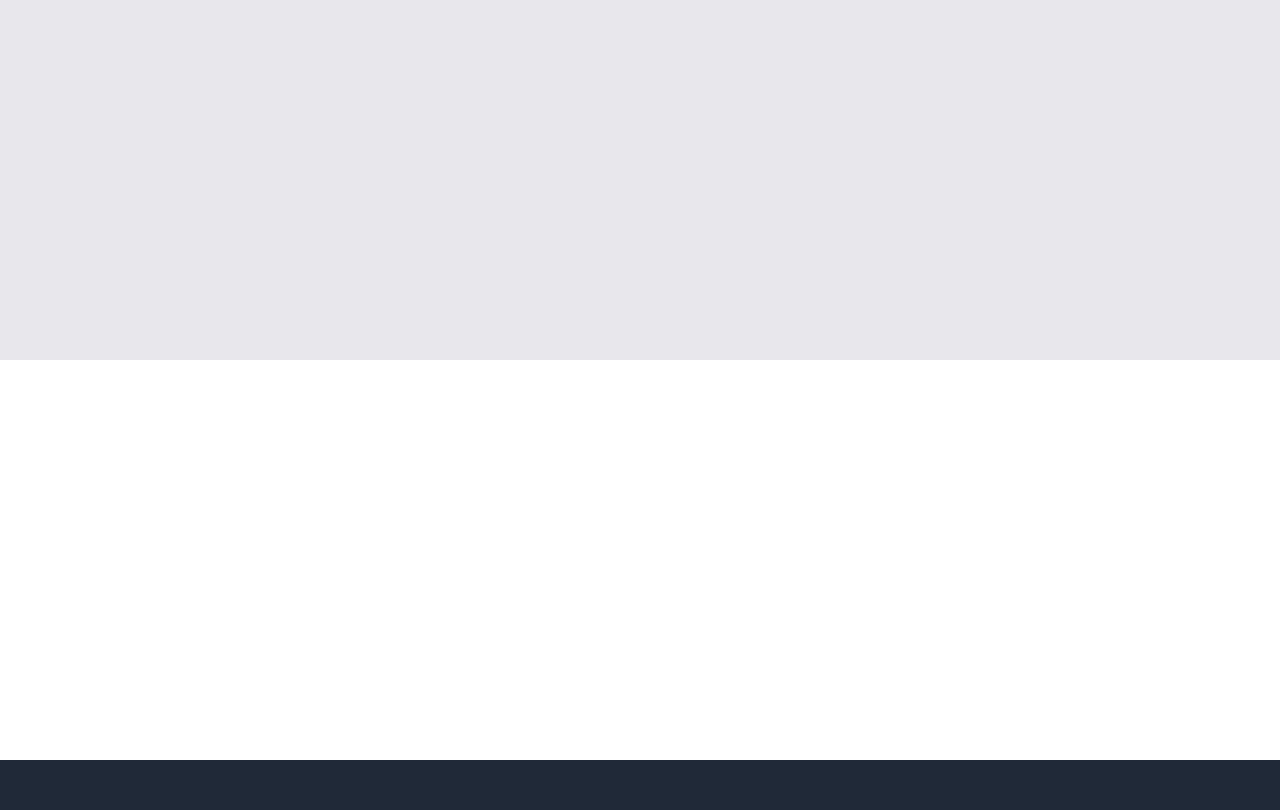
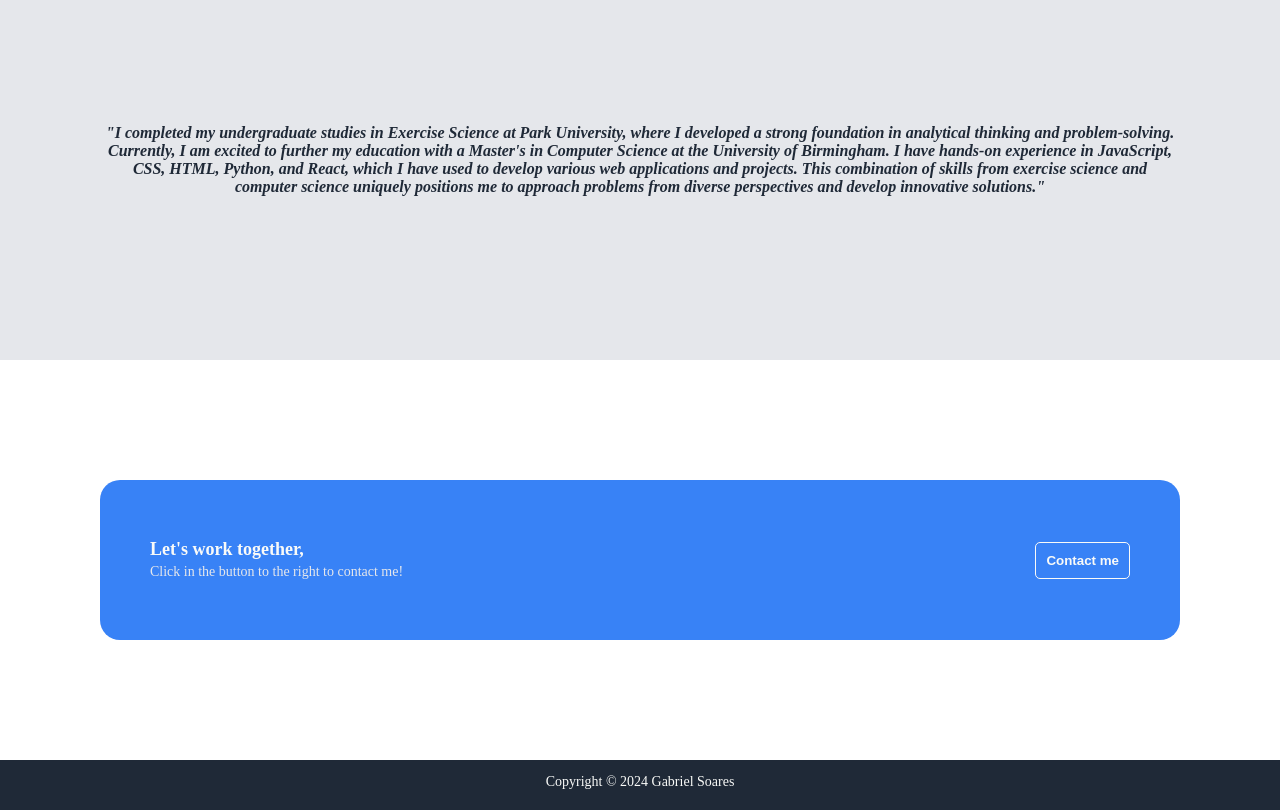
Before and after one commit to gabrieleinsfeld/odin_webpage, a plain HTML site: page index.html in a window 1280 px wide. Shown: the part 880-1690 px from the top of the page. Drawn offline with Linux system fonts and the light colour scheme.

Commit message:
Finish version as of 06/17/2024

```diff
--- a/index.html
+++ b/index.html
@@ -50,37 +50,23 @@
             </div>
         </div>
         <div id="container-3">
-
+            <div>
+                "I completed my undergraduate studies in Exercise Science at Park University, where I developed a strong foundation in analytical thinking and problem-solving. Currently, I am excited to further my education with a Master's in Computer Science at the University of Birmingham. I have hands-on experience in JavaScript, CSS, HTML, Python, and React, which I have used to develop various web applications and projects. This combination of skills from exercise science and computer science uniquely positions me to approach problems from diverse perspectives and develop innovative solutions."
+            </div>
         </div>
         <div id="container-4">
-
+            <div>
+                <span id="cta">
+                    <span>Let's work together,<br></span>
+                    <span>Click in the button to the right to contact me!
+                    </span>
+                </span>
+                <button id="cta-button">Contact me</button>
+            </div>
         </div>
         <footer>
-
+            <p>Copyright &copy; 2024 Gabriel Soares</p>
         </footer>
     </div>
-
-
-
-
-    <!-- <div id="first-container">
-        <nav>
-            <div id="logo">Random Logo</div>
-            <div id="links">
-                <div>Info</div>
-                <div>Pharse</div>
-                <div>Contact</div>
-            </div>
-        </nav>
-        <div id="first-content">
-           <div>
-                <p>Gabriel Soares</p>
-                <p>Aspiring programmer pursuing a Master's in Computer Science in the University of Birmingham.</p>
-           </div>
-           <div id="img">
-                <img src="./photo.jpeg" alt="Photo of me" >
-           </div>
-        </div>
-    </div> -->
 </body>
 </html>
--- a/style.css
+++ b/style.css
@@ -151,6 +151,12 @@ nav{
     padding-left: 100px;
     padding-right: 100px;
     height: 400px;
+    color: #1F2937;
+    font-weight: bold;
+    font-style: italic;
+    text-align: center;
+    display: flex;
+    align-items: center;
 }
 
 #container-4{
@@ -158,12 +164,51 @@ nav{
     padding-left: 100px;
     padding-right: 100px;
     height: 400px;
+    display: flex;
+    justify-content: center;
+    align-items: center;
+}
+
+
+#container-4 div{
+    background-color: #3882F6;
+    width: 100%;
+    height: 40%;
+    border-radius: 20px;
+    display: flex;
+    align-items: center;
+    justify-content: space-between;
+    padding: 0px 50px;
+}
+
+#cta{
+    color: #F9FAF8;
+    font-weight: bolder;
+    font-size: 18px;
+}
+
+#cta span:nth-of-type(2){
+    font-size: 14px;
+    font-weight: 400;
+    color: #E5E7EB;
+
+}
+
+#cta-button{
+    background-color: #3882F6;
+    color: #F9FAF8;
+    border: solid 1px #F9FAF8;
+    font-weight: bolder;
+    border-radius: 5px;
+    padding: 10px;
 }
 
 footer{
-
+    color: #F9FAF8;
     background-color: #1F2937;
     padding-left: 100px;
     padding-right: 100px;
     height:50px;
+    font-size: 14px;
+    text-align: center;
 }
```
